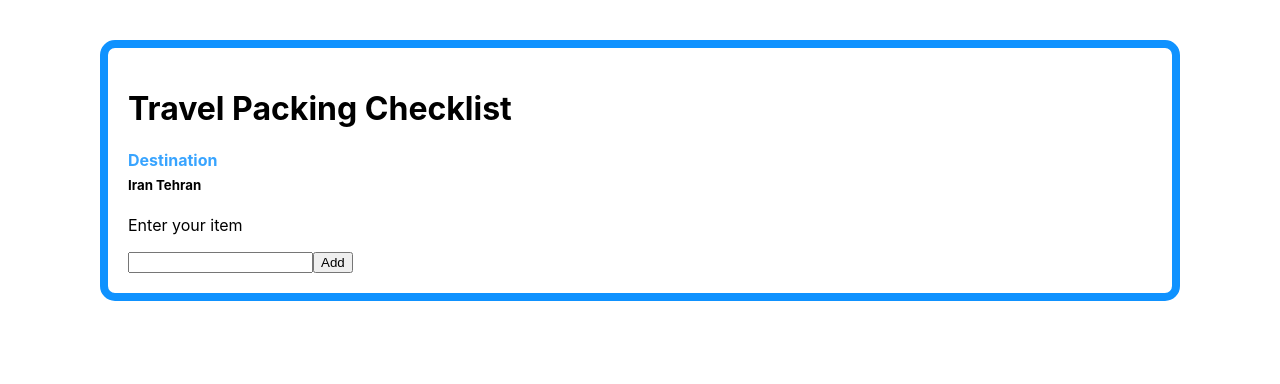
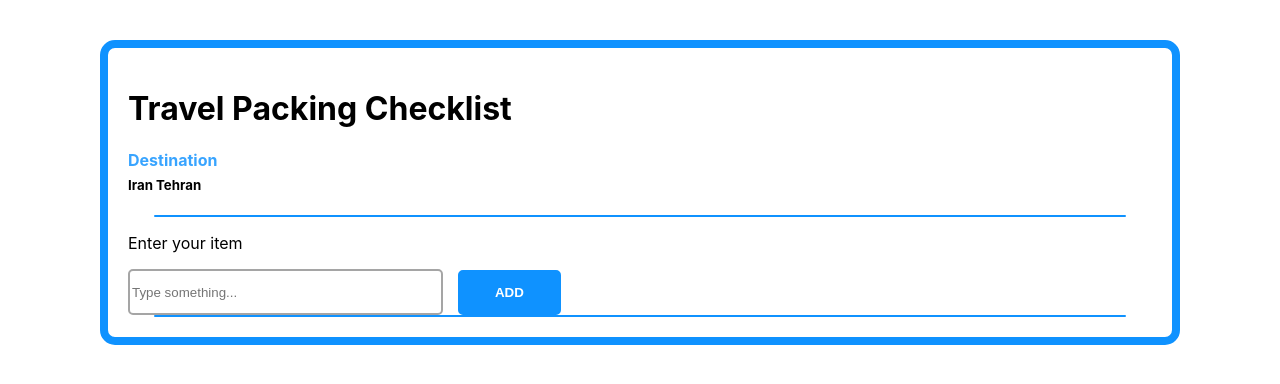
Before and after one commit to kosarmirshahi/travel-checklist, a React (Create React App) app: page / in a window 1280 px wide. Shown: the top 384 px of the page. Built offline with nearby package versions, Linux system fonts and the light colour scheme.

Commit message:
compelete header-form

```diff
--- a/src/App.js
+++ b/src/App.js
@@ -1,11 +1,14 @@
 import "./App.css";
 import Form from "./components/Form/Form";
 import Header from "./components/Header/Header";
+import Line from "./components/Line/Line";
 function App() {
   return (
     <div className="App">
       <Header />
+      <Line />
       <Form />
+      <Line />
     </div>
   );
 }
--- a/src/components/Form/Form.css
+++ b/src/components/Form/Form.css
@@ -0,0 +1,20 @@
+.inputItem {
+  width: 30%;
+  height: 2.5rem;
+  border-radius: 5px;
+  border: #a5a5a5 2px solid;
+  /* color: #a5a5a5; */
+  outline: none;
+}
+.addBtn {
+  width: 10%;
+  height: 2.8rem;
+  border-radius: 5px;
+  border: #0f92ff 2px solid;
+  color: #fff;
+  background-color: #0f92ff;
+  outline: none;
+  cursor: pointer;
+  margin-left: 15px;
+  font-weight: 700;
+}
--- a/src/components/Form/Form.js
+++ b/src/components/Form/Form.js
@@ -3,8 +3,12 @@ function Form() {
   return (
     <div>
       <p>Enter your item</p>
-      <input type="text" />
-      <button>Add</button>
+      <input
+        type="text"
+        placeholder="Type something..."
+        className="inputItem"
+      />
+      <button className="addBtn">ADD</button>
     </div>
   );
 }
--- a/src/components/Line/Line.css
+++ b/src/components/Line/Line.css
@@ -0,0 +1,7 @@
+.line {
+  width: 95%;
+  height: 2px;
+  margin: auto;
+  background-color: #0f92ff;
+  border-radius: 10px;
+}
--- a/src/components/Line/Line.js
+++ b/src/components/Line/Line.js
@@ -0,0 +1,6 @@
+import "./Line.css";
+function Line() {
+  return <div className="line"></div>;
+}
+
+export default Line;
```
